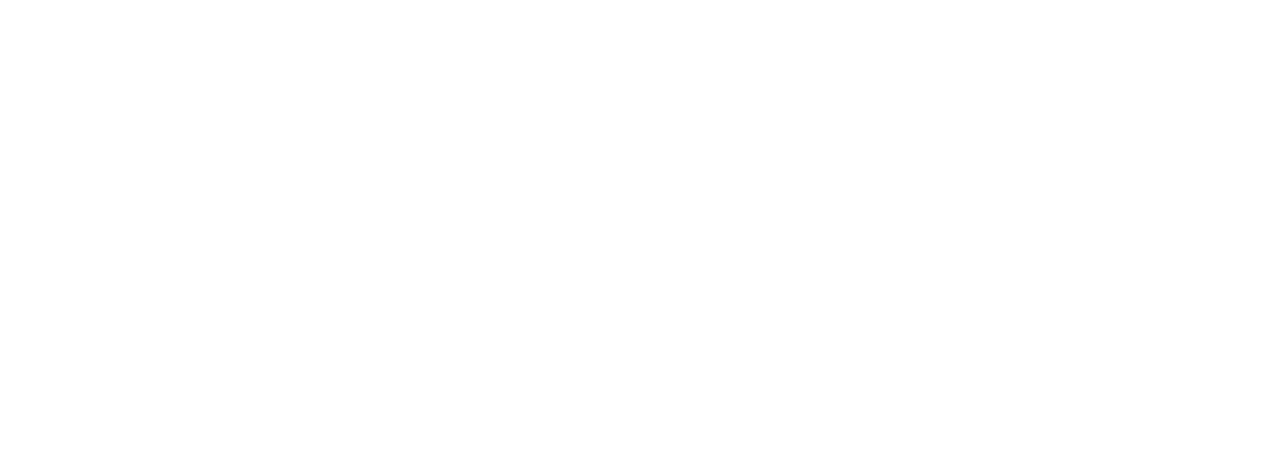
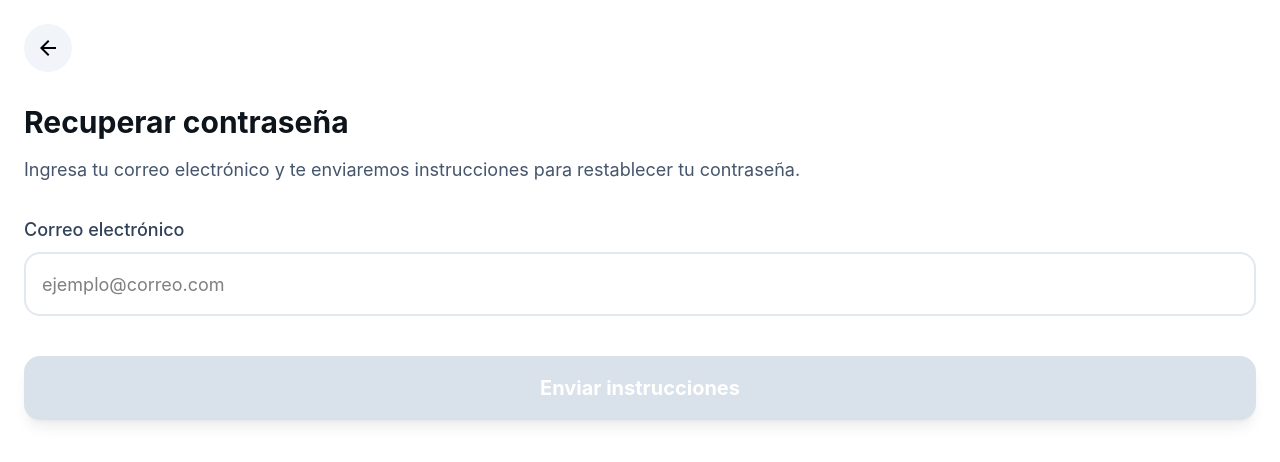
Before and after one commit to gontugithub/medscan, a React (Vite) app in the folder frontend/: page /forgot-password in a window 1280 px wide. Before the commit this address had no page. Shown: the top 462 px of the page. Built offline with nearby package versions, Linux system fonts and the light colour scheme.

Commit message:
Cambio de contraseña

```diff
--- a/frontend/src/App.jsx
+++ b/frontend/src/App.jsx
@@ -17,7 +17,7 @@
 import ChatPage from './pages/ChatPage';
 import MedicationListPage from './pages/MedicationListPage';
 import AlarmPage from './pages/AlarmPage';
-
+import ForgotPasswordPage from './pages/ForgotPasswordPage';
 export default function App() {
   return (
     <BrowserRouter>
@@ -39,7 +39,8 @@
           <Route path="/chat" element={<ChatPage />} />
           <Route path="/medications" element={<MedicationListPage />} />
           <Route path="/alarm" element={<AlarmPage />} />
-        </Routes>
+          <Route path="/forgot-password" element={<ForgotPasswordPage />} />
+          </Routes>
       </div>
     </BrowserRouter>
   );
--- /dev/null
+++ b/frontend/src/pages/ForgotPasswordPage.jsx
@@ -0,0 +1,107 @@
+import { useState } from 'react';
+import { useNavigate } from 'react-router-dom';
+
+
+export default function ForgotPasswordPage() {
+  const navigate = useNavigate();
+  const [email, setEmail] = useState('');
+  const [emailError, setEmailError] = useState('');
+  const [isSubmitted, setIsSubmitted] = useState(false);
+
+  const handleEmailChange = (e) => {
+    const value = e.target.value;
+    setEmail(value);
+
+    if (!value) {
+      setEmailError('');
+    } else {
+      const emailRegex = /^[^\s@]+@[^\s@]+\.[^\s@]+$/;
+      if (!emailRegex.test(value)) {
+        setEmailError('Ingresa un correo válido.');
+      } else {
+        setEmailError('');
+      }
+    }
+  };
+
+  const handleSubmit = () => {
+    if (!emailError && email) {
+      // Aquí iría tu llamada al backend
+      console.log("Enviar email de recuperación a:", email);
+      setIsSubmitted(true);
+    }
+  };
+
+  const isFormValid = email && !emailError;
+
+  return (
+    <div className="flex-1 flex flex-col p-6 overflow-y-auto">
+
+      <button
+        onClick={() => navigate(-1)}
+        className="w-12 h-12 flex items-center justify-center bg-slate-100 rounded-full mb-8 active:scale-95"
+      >
+        <span className="material-symbols-outlined text-3xl">
+          arrow_back
+        </span>
+      </button>
+
+      <h2 className="text-3xl font-bold mb-4 text-text-main">
+        Recuperar contraseña
+      </h2>
+
+      <p className="text-lg text-slate-600 mb-8">
+        Ingresa tu correo electrónico y te enviaremos instrucciones para restablecer tu contraseña.
+      </p>
+
+      {!isSubmitted ? (
+        <div className="space-y-6">
+          <div>
+            <label className="block text-lg font-medium text-slate-700 mb-2">
+              Correo electrónico
+            </label>
+
+            <input
+              type="email"
+              value={email}
+              onChange={handleEmailChange}
+              placeholder="ejemplo@correo.com"
+              className={`w-full h-16 px-4 rounded-2xl border-2 focus:ring-0 text-lg bg-white outline-none transition-colors ${
+                emailError
+                  ? 'border-red-500 focus:border-red-500'
+                  : 'border-slate-200 focus:border-primary'
+              }`}
+            />
+
+            {emailError && (
+              <p className="text-red-500 text-sm mt-1">
+                {emailError}
+              </p>
+            )}
+          </div>
+
+          <button
+            onClick={handleSubmit}
+            disabled={!isFormValid}
+            className={`w-full h-16 text-white text-xl font-bold rounded-2xl shadow-lg mt-4 transition-all ${
+              isFormValid
+                ? 'bg-primary active:scale-95 hover:bg-opacity-90 cursor-pointer'
+                : 'bg-slate-300 cursor-not-allowed opacity-70'
+            }`}
+          >
+            Enviar instrucciones
+          </button>
+        </div>
+      ) : (
+        <div className="bg-slate-100 p-6 rounded-2xl text-center">
+          <span className="material-symbols-outlined text-4xl text-primary mb-4">
+            mark_email_read
+          </span>
+          <p className="text-lg text-slate-700">
+            Si el correo está registrado, recibirás un email con los pasos para restablecer tu contraseña.
+          </p>
+        </div>
+      )}
+    </div>
+  );
+}
--- a/frontend/src/pages/LoginPage.jsx
+++ b/frontend/src/pages/LoginPage.jsx
@@ -107,7 +107,7 @@
         </div>
 
         <div className="text-right">
-          <span className="text-primary font-medium text-lg cursor-pointer hover:underline">¿Olvidaste tu contraseña?</span>
+           <span onClick={() => navigate('/forgot-password')} className="text-primary font-bold cursor-pointer hover:underline">¿Olvidaste tu contraseña?</span>
         </div>
 
         {/* Botón Entrar modificado */}
```
